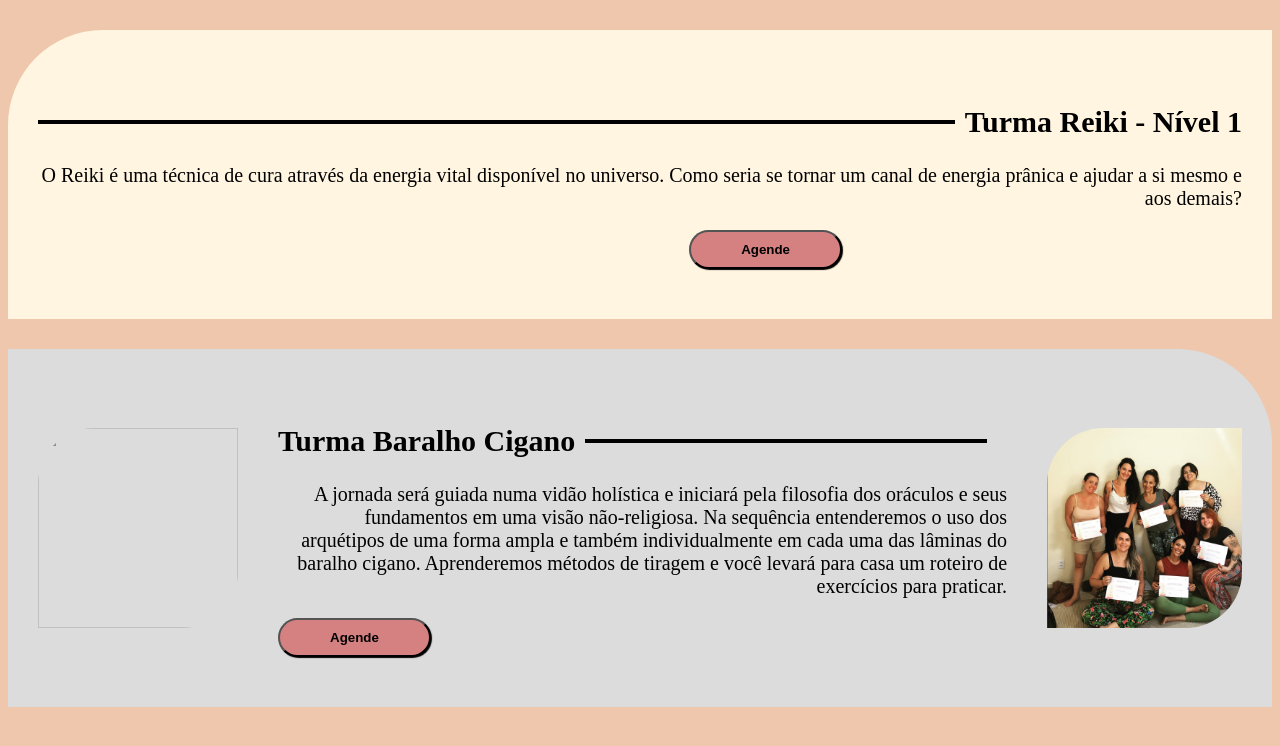
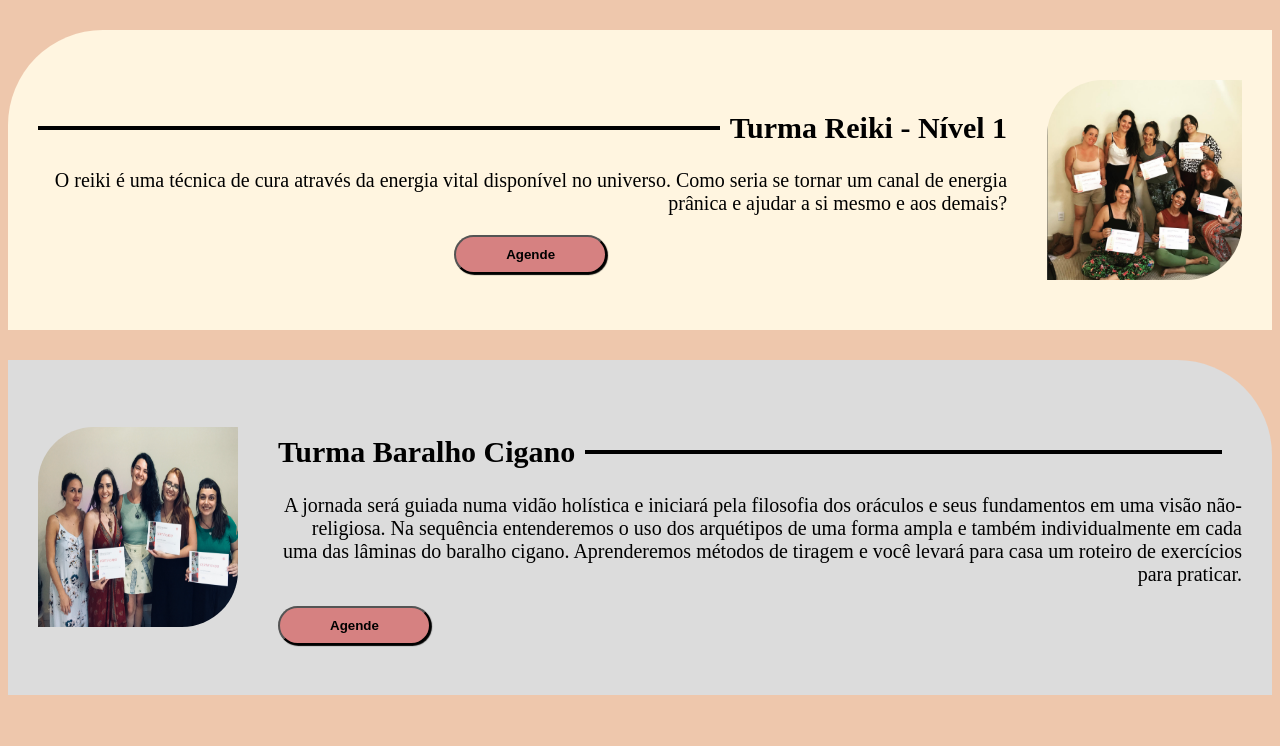
Before and after one commit to rach-noronha/projeto-ana-paula-moda, a plain HTML site: page eventos.html in a window 1280 px wide. Drawn offline with Linux system fonts and the light colour scheme.

Commit message:
inserção das imagens faltantes e alts

```diff
--- a/eventos.html
+++ b/eventos.html
@@ -10,22 +10,21 @@
 
 <body>
 
-    <div class=" containerbase containerdireita">
+    <div class="containerbase containerdireita">
         <div>
-        <h2 class="titulossessoesdireita titulobase">Turma Reiki - Nível 1</h2>
-        <div class="alinhamento-conteudo">
-          <p>O Reiki é uma técnica de cura através da energia vital disponível no universo. Como seria se tornar um canal de energia prânica e ajudar a si mesmo e aos demais?
-        </p>
+         <h2 class="titulossessoesdireita titulobase">Turma  Reiki - Nível 1</h2>
+          <div>
+           <p class="alinhamento-conteudo">O reiki é uma técnica de cura através da energia vital disponível no universo. Como seria se tornar um canal de energia prânica e ajudar a si mesmo e aos demais? </p>
           </div>
           <div>
              <button class="botaoagende">Agende</button>
           </div>
          </div>
+     <img src="img/Reiki.png"alt="Seis mulheres segurando seus certificados acompanhadas da instrutora">
      </div>
 
-
 <div class="containerbase containeresquerda">
-    <img src=""alt="">
+    <img src="img/turmabaralho.JPG"alt="Quatro mulheres com certificados acompanhadas da instrutora">
     <div>
     <h2 class="titulossubpaginasesquerda titulobase">Turma Baralho Cigano</h1>
     <div class="alinhamento-conteudo">
@@ -35,8 +34,7 @@
         <button class="botaoagende">Agende</button>
      </div>
     </div>
-    <img src="img/Reiki.png"alt="Seis mulheres segurando seus certificados acompanhadas da instrutora">
-   </div>
+
 
 
 </body>
```
Also changed, not shown: servico.html (+2 -2 lines), img/mentoria.jpg (added), img/metafisica.jpg (added), img/turmabaralho.JPG (added). Lines whose indentation alone changed are shown as unchanged.
